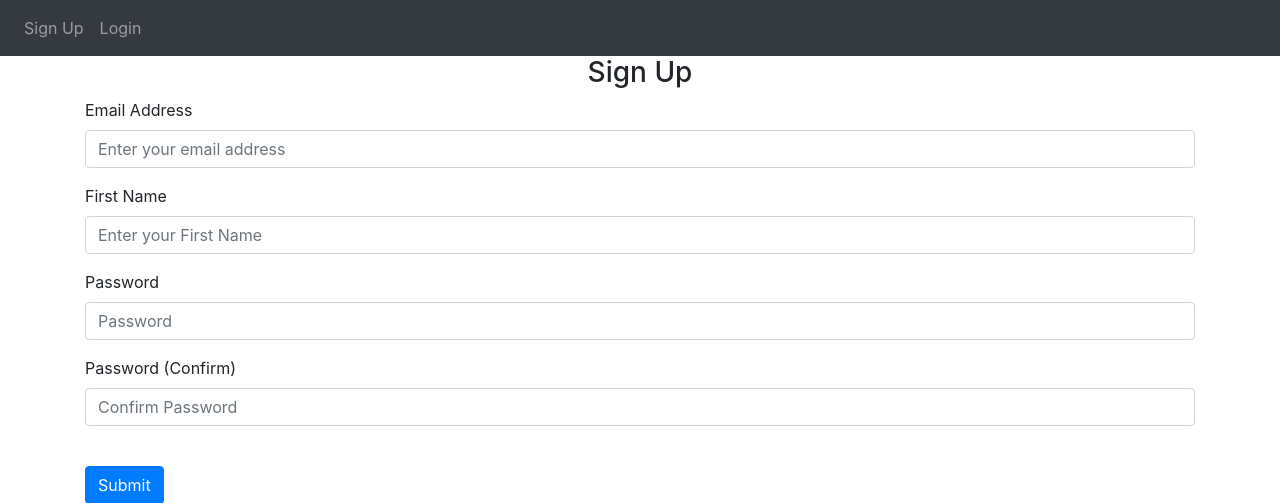
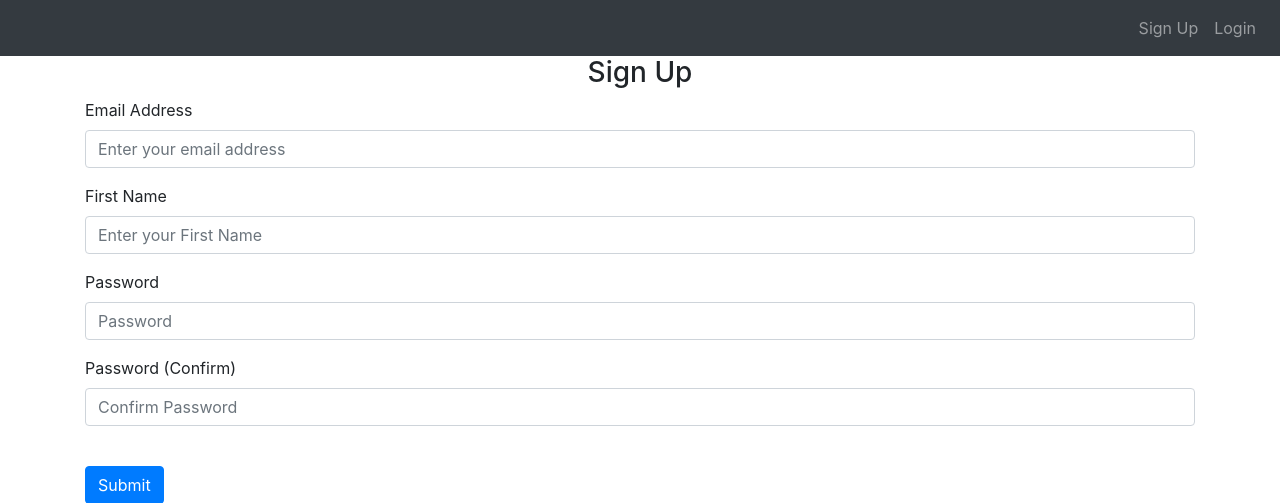
Before and after one commit to Zakaria-Tafesh/flask-docker-ec2, a Flask app: page /sign-up in a window 1280 px wide. Shown: the top 503 px of the page. Run offline with Flask 3, Linux system fonts and the light colour scheme; some libraries are stand-ins or nearby versions.

Commit message:
nav bar to the right

```diff
--- a/flaskapp3-docker/flaskapp/website/templates/base.html
+++ b/flaskapp3-docker/flaskapp/website/templates/base.html
@@ -41,19 +41,17 @@
     <span class="navbar-toggler-icon"></span>
   </button>
   <div class="collapse navbar-collapse" id="navbar">
-        <div class="navbar-nav" style="direction: rtl;">
+    <div class="navbar-nav ml-auto" style="direction: rtl;">
       {% if user.is_authenticated %}
         <a class="nav-item nav-link" id="first_name" href="/">{{ user.first_name }}</a>
         <a class="nav-item nav-link" id="home" href="/">Home</a>
-{#          <a class="nav-item nav-link" id="table" href="/zones">Zones</a>#}
+        <!-- Add other links here -->
+
         <a class="nav-item nav-link" id="logout" href="/logout">Logout</a>
-
       {% else %}
-
         <a class="nav-item nav-link" id="login" href="/login">Login</a>
         <a class="nav-item nav-link" id="signUp" href="/sign-up">Sign Up</a>
       {% endif %}
-
     </div>
   </div>
 </nav>
```
Lines whose indentation alone changed are shown as unchanged.
